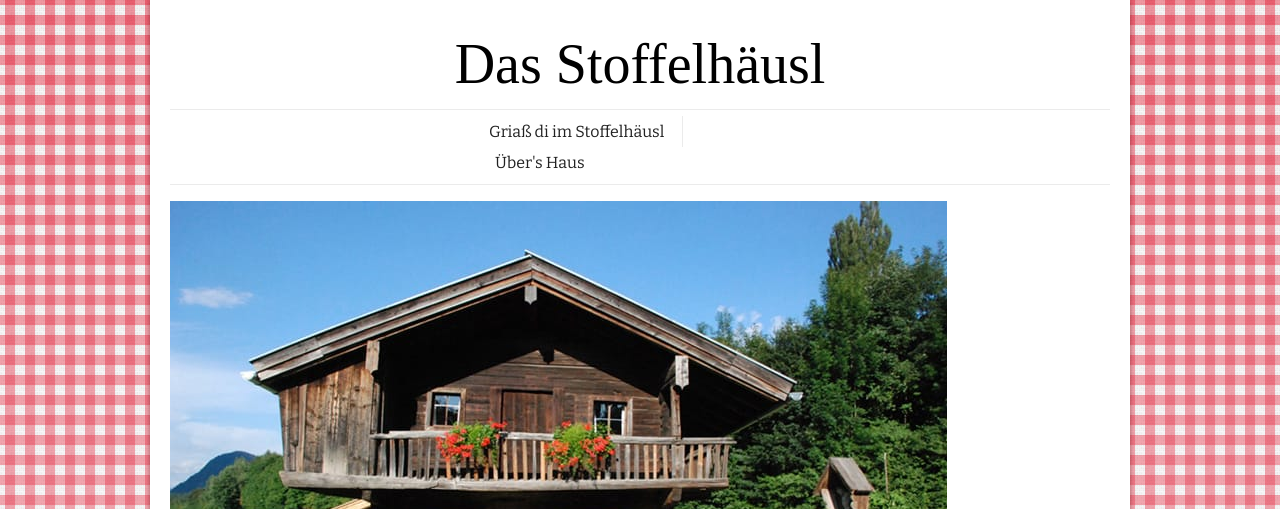
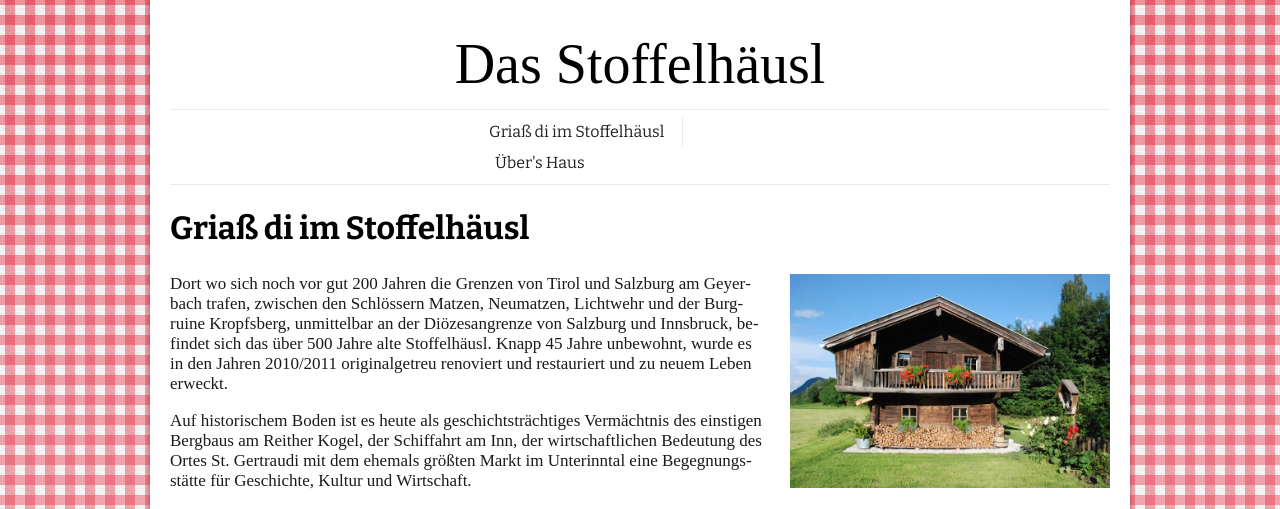
Before and after one commit to stoffelhaeusl/stoffelhaeusl.github.io, a Jekyll site: the page built from index.md, in a window 1280 px wide. Shown: the top 509 px of the page. Built offline with Jekyll 4.4.1, drawn with Linux system fonts in a browser that asks for light colours; some web fonts are replaced; grey boxes are pictures that could not be loaded.

Commit message:
Fix image alignment.

```diff
--- a/_layouts/page.html
+++ b/_layouts/page.html
@@ -1,4 +1,7 @@
 ---
 layout: default
 ---
-{{ content }}
+<section class="content">
+  <h1>{{ page.title }}</h1>
+  {{ content }}
+</section>
--- a/_layouts/post.html
+++ b/_layouts/post.html
@@ -1,4 +1,7 @@
 ---
 layout: default
 ---
-{{ content }}
+<article class="content">
+  <h1>{{ page.title }}</h1>
+  {{ content }}
+</article>
--- a/css/main.scss
+++ b/css/main.scss
@@ -457,7 +457,7 @@ header.header {
   color: $lightgrey;
 }
 
-article {
+article, section {
   @include hyphens;
 
   .entry-title {
@@ -477,6 +477,7 @@ article {
   figure.full {
     margin-top: 1em;
     margin-bottom: 1em;
+    width: 100%;
   }
 
   p {
@@ -535,8 +536,10 @@ footer p {
   font-size: 2.8em;
 }
 
-article p {
-  font-size: 1em;
+article, section {
+  p {
+    font-size: 1em;
+  }
 }
 
 .menu ul li {
@@ -622,7 +625,7 @@ html {
   padding: 2em 1.25em 1em;
 }
 
-article {
+article, section {
 
   .entry-title {
     font-size: 2em;
--- a/index.md
+++ b/index.md
@@ -2,7 +2,7 @@
 layout: page
 title: Griaß di im Stoffelhäusl
 ---
-![](/img/startseite.jpg)
+<img class="alignright" src="{{ site.baseurl }}/img/startseite.jpg" alt="" width="320">
 
 Dort wo sich noch vor gut 200 Jah­ren die Gren­zen von Ti­rol und Salz­burg am Geyer­bach tra­fen, zwi­schen den Schlös­sern Mat­zen, Neu­mat­zen, Licht­wehr und der Burg­ruine Kropfs­berg, unmit­tel­bar an der Diözes­an­grenze von Salz­burg und Inns­bruck, be­findet sich das über 500 Jah­re alte Stoffel­häusl. Knapp 45 Jah­re un­bewohnt, wurde es in den Jah­ren 2010/2011 originalgetreu re­no­viert und restauriert und zu neu­em Le­ben erweckt.
 
```
